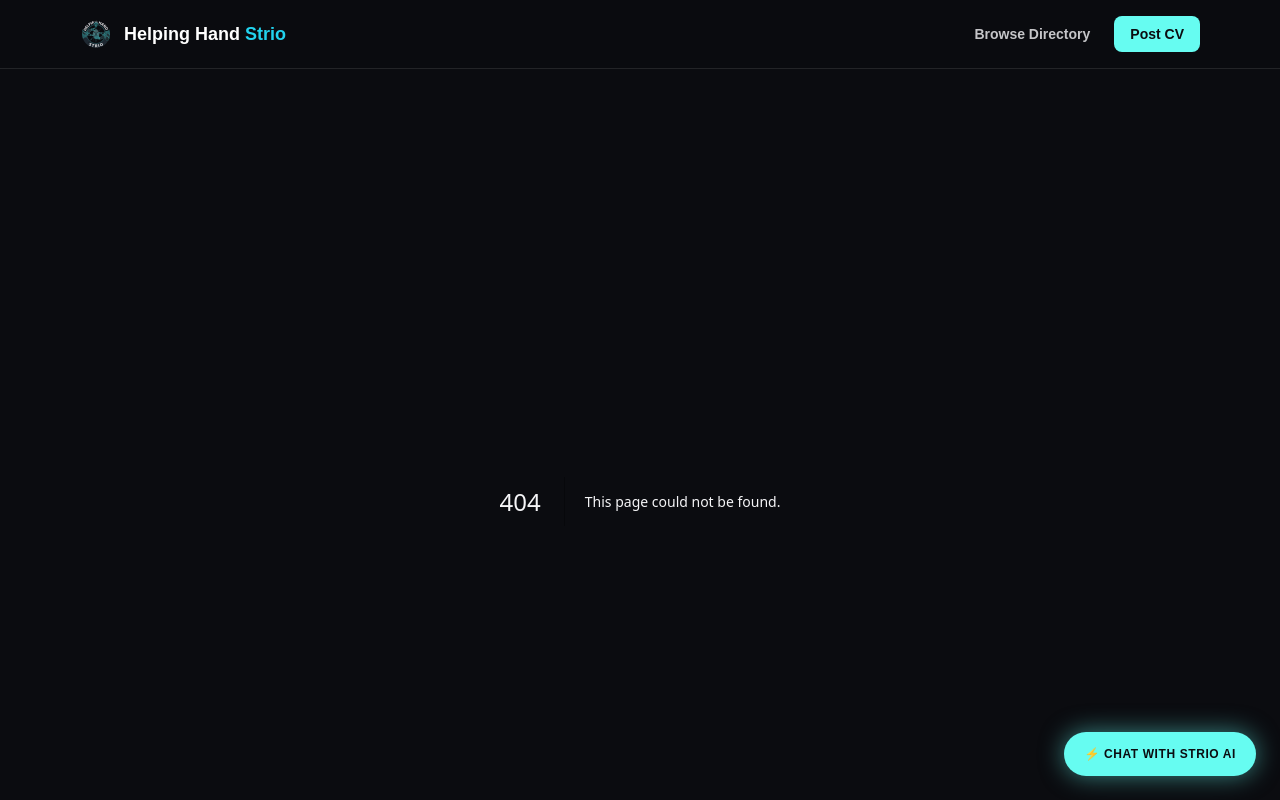
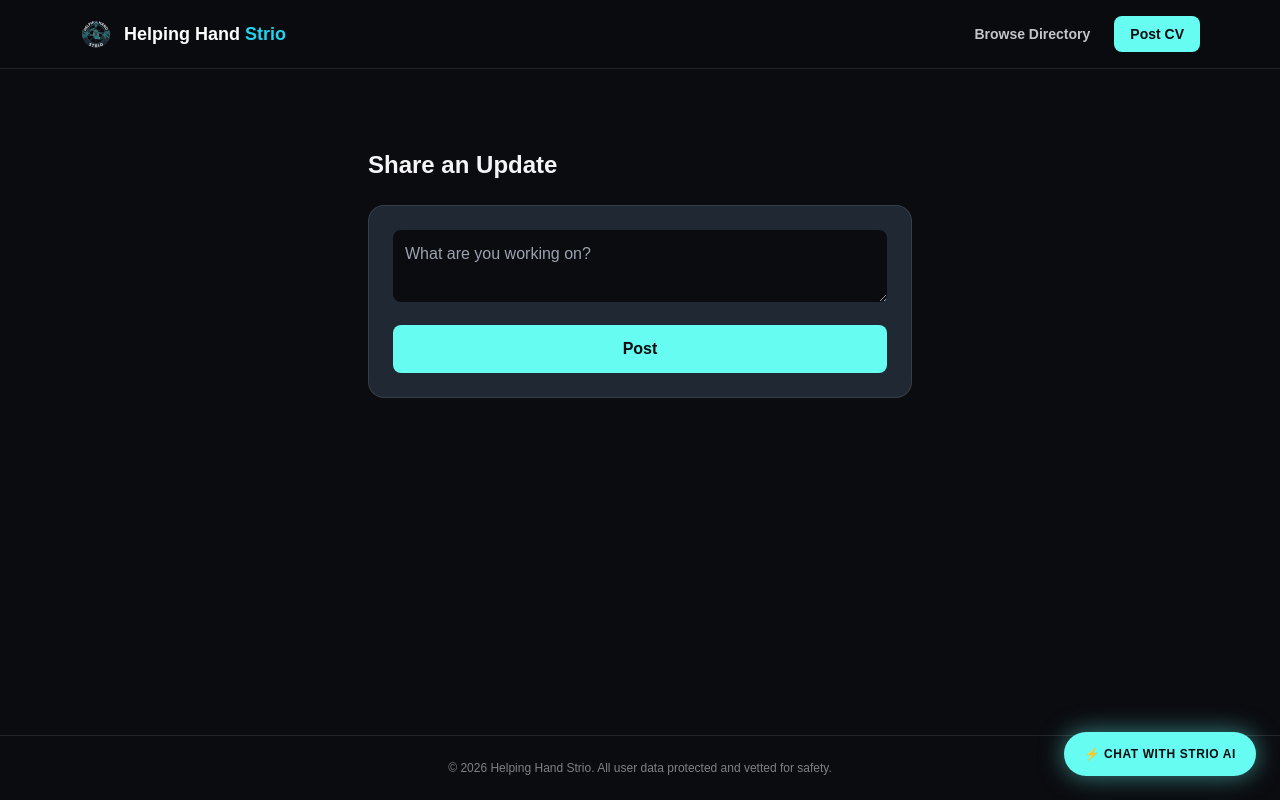
Before and after one commit to steveengreen436-art/helping-hand-strio, a Next.js app: page /post in a window 1280 px wide. Before the commit this address had no page. Shown: the top 800 px of the page. Built offline with nearby package versions, Linux system fonts and the light colour scheme.

Commit message:
Create page.tsx

```diff
--- /dev/null
+++ b/app/post/page.tsx
@@ -0,0 +1,24 @@
+"use client";
+
+import { useState } from "react";
+// After installing uploadthing, uncomment the line below:
+// import { UploadButton } from "@uploadthing/react";
+
+export default function PostPage() {
+  const [caption, setCaption] = useState("");
+
+  return (
+    <div className="max-w-xl mx-auto py-12 px-4">
+      <h1 className="text-2xl font-bold text-platinum mb-6">Share an Update</h1>
+      <div className="bg-slateCard p-6 rounded-2xl border border-white/10 space-y-4">
+        <textarea
+          className="w-full p-3 rounded-lg bg-obsidian text-platinum"
+          placeholder="What are you working on?"
+          onChange={(e) => setCaption(e.target.value)}
+        />
+        {/* Add <UploadButton /> here once configured */}
+        <button className="w-full py-3 bg-neonCyan text-obsidian font-bold rounded-lg">Post</button>
+      </div>
+    </div>
+  );
+}
```
